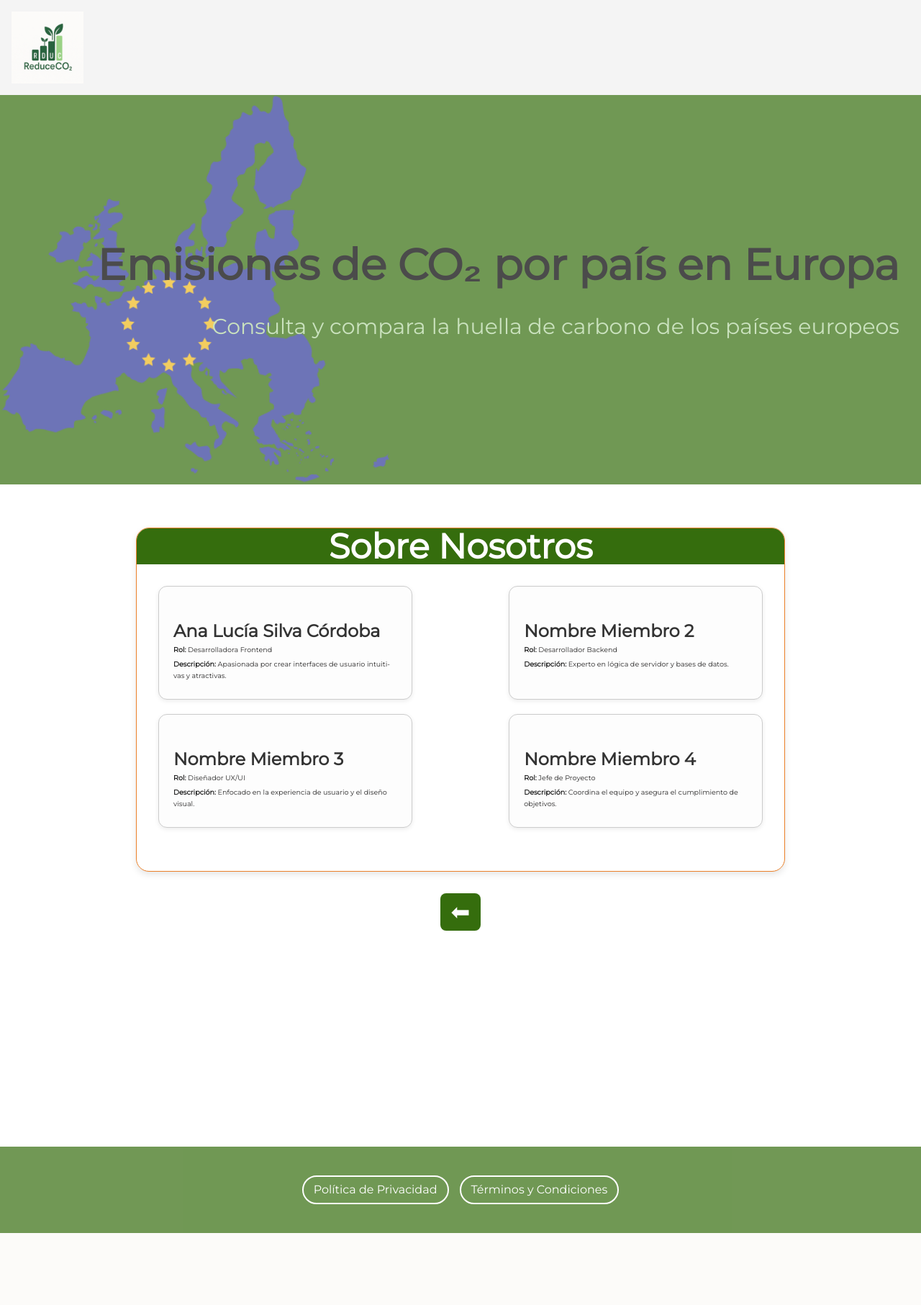
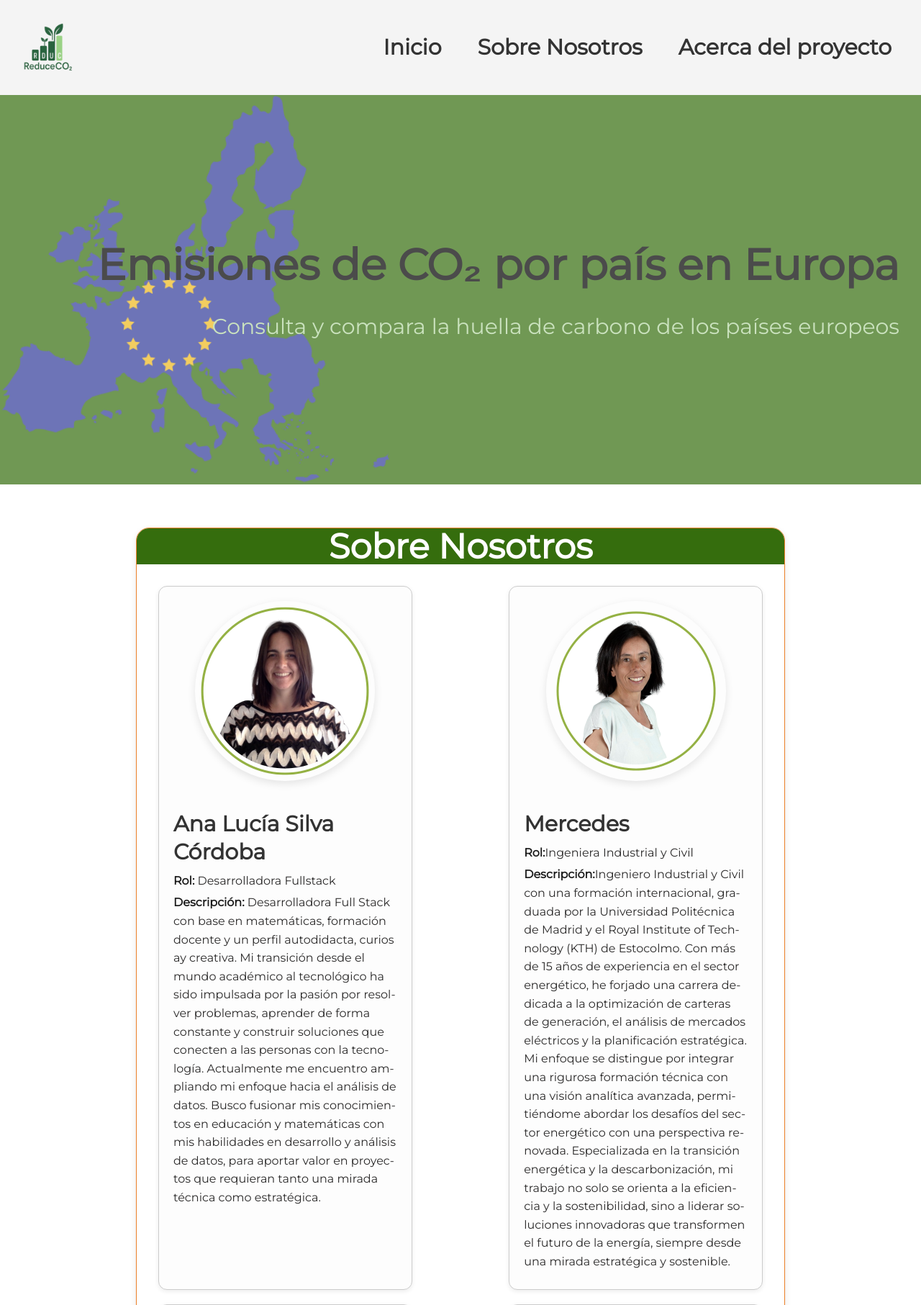
Before and after one commit to alusilcof5/eu_emisions, a Flask app: page /about in a window 1280 px wide. Shown: the top 1813 px of the page at 72% size. Before the commit the page ends 1713 px from the top, so only its background shows below. Run offline with Flask 3, Linux system fonts and the light colour scheme.

Commit message:
fix:styles from team group

```diff
--- a/static/css/about.css
+++ b/static/css/about.css
@@ -53,12 +53,13 @@
 .team-member h4 {
   color: #333;
   margin-bottom: 8px;
-  font-size: 0.8em;
+  line-height: 1.3;
+
 }
 
 /* Estilo para los párrafos dentro de cada miembro */
 .team-member p {
-  font-size: 0.6rem; /* Tamaño de fuente del texto */
+  font-size: 1rem; /* Tamaño de fuente del texto */
   color: #2b2a2a;   /* Color del texto */
   font-weight: 400; /* Peso normal para el texto */
   line-height: 1.6;
--- a/static/css/project.css
+++ b/static/css/project.css
@@ -37,9 +37,8 @@
   .project-content p {
     font-size: 1rem;
     color: #2b2a2a;
-    line-height: 1.8;
-    font-weight: 400;
     margin-bottom: 16px;
+    line-height: 1.2;
   }
 
   /* Imágenes */
@@ -48,6 +47,26 @@
     border-radius: 12px;
     margin: 20px 0;
     box-shadow: 0 2px 6px rgba(0, 0, 0, 0.08);
+  }
+
+  .intro {
+    padding: 1rem 1rem;
+    color: white;
+    position: relative;
+    min-height: 200px;
+    display: flex;
+    align-items: center;
+    justify-content: center;
+    text-align: center;
+  }
+
+
+  .intro__overlay {
+    color: #2b2a2a;
+    line-height: 1.3;
+    padding: 1rem;
+    border-radius: 12px;
+    max-width: 1000px;
   }
 
   @media (max-width: 768px) {
--- a/static/css/style.css
+++ b/static/css/style.css
@@ -8,6 +8,8 @@ body {
     line-height: 20px;
     background-color: #fff;
 }
+
+
 
 h1, h2, p {
     margin: 0;
@@ -68,7 +70,7 @@ ul {
     text-align: right;
 }
 
-.favicon img {
+.logo img {
     height: 50px;
 
 }
@@ -84,7 +86,7 @@ main {
 }
 
 a {
-    text-decoration: none; /* 🔥 Esto elimina subrayado globalmente */
+    text-decoration: none;
 }
 
 a:visited {
@@ -107,6 +109,8 @@ a:visited {
     text-align: center;
     background-color: #f9f9f9;
 }
+
+
 
 .card__content {
     margin-top: 10px;
@@ -186,13 +190,16 @@ a:visited {
     color: #7ac943;
 }
 
-/* Navbar Styles (Responsive) */
+.logo {
+    height: 100px;
+}
+
 .navbar {
     display: flex;
     justify-content: space-between;
     align-items: center;
     padding: 1rem;
-    background-color: #f4f4f4; /* Cambia según tu diseño */
+    background-color: #f4f4f4;
 }
 
 .navbar__left {
@@ -202,35 +209,31 @@ a:visited {
 }
 
 .nav-links {
-    display: none;
+    display: flex;
     list-style: none;
+    margin: 0;
     padding: 0;
-    margin: 0;
-    gap: 1rem;
+}
+
+.nav-links li {
+    margin: 0 15px;
 }
 
 .nav-links a {
     text-decoration: none;
-    color: #f4f4f4;;
     font-weight: bold;
+    color: #333;
+    padding: 5px 10px;
 }
-.nav-links.active {
-    display: block;
-}
-
-.favicon {
-    height: 100px;
-}
-
 
 .navbar a:hover {
     background-color: #555;
     color: white;
 }
 
-/* Hamburger Menu */
+
 .menu-toggle {
-    display: none; /* Hide by default on larger screens */
+    display: none;
     cursor: pointer;
     padding: 10px;
     background-color: transparent;
@@ -238,9 +241,30 @@ a:visited {
     font-size: 24px;
 }
 
-/* Responsive Navbar */
+.team-member__img {
+    width: 100%;
+    max-width: 250px;
+    height: auto;
+    display: block;
+    margin: 0 auto;
+    border-radius: 50%; /* opcional, para dar forma circular */
+    object-fit: cover;   /* asegura que no se deforme la imagen */
+    box-shadow: 0 4px 12px rgba(0, 0, 0, 0.1); /* suave sombra */
+    transition: transform 0.3s ease-in-out;
+  }
+
+  .team-member__img:hover {
+    transform: scale(1.05); /* efecto suave al pasar el ratón */
+  }
+
+
+
 @media (max-width: 768px) {
-        nav ul {
+    .team-member__img {
+        max-width: 180px;
+      }
+
+    nav ul {
             display: none;
             flex-direction: column;
             position: absolute;
@@ -300,12 +324,14 @@ a:visited {
         a{
             color: #f4f4f4;
         }
-
+        .menu {
+            line-height: 1.6;
+        }
 
     }
 
 
-@media (max-width: 768px) {
+@media (max-width: 488px) {
     .header {
         padding: 15vh 20px;
         align-items: center;
@@ -368,4 +394,10 @@ a:visited {
     .main__title {
         font-size: x-large;
     }
+
+
+        .team-member__img {
+          max-width: 140px;
+        }
+
 }
--- a/templates/about.html
+++ b/templates/about.html
@@ -10,37 +10,41 @@
     <div class="team-members">
 
       <div class="team-member">
+        <img src="static/img/lucia.png" width="250px" align-item="center" alt="Ana Lucía Silva Córdoba" class="team-member__img" />
         <h4>Ana Lucía Silva Córdoba</h4>
-        <p><strong>Rol:</strong> Desarrolladora Frontend</p>
-        <p><strong>Descripción:</strong> Apasionada por crear interfaces de usuario intuitivas y atractivas.</p>
+        <p><strong>Rol:</strong> Desarrolladora Fullstack</p>
+        <p><strong>Descripción:</strong> Desarrolladora Full Stack con base en matemáticas, formación docente y un perfil autodidacta, curios ay creativa. Mi transición desde el mundo académico al tecnológico ha sido impulsada por la pasión por resolver problemas, aprender de forma constante y construir soluciones que conecten a las personas con la tecnología. Actualmente me encuentro ampliando mi enfoque hacia el análisis de datos. Busco fusionar mis conocimientos en educación y matemáticas con mis habilidades en desarrollo y análisis de datos, para aportar valor en proyectos que requieran tanto una mirada técnica como estratégica. </p>
+    </div>
+
+      <div class="team-member">
+        <img src="static/img/mercedes.png" alt="Mercedes" class="team-member__img" />
+        <h4>Mercedes</h4>
+        <p><strong>Rol:</strong>Ingeniera Industrial y Civil</p>
+        <p><strong>Descripción:</strong>Ingeniero Industrial y Civil con una formación internacional, graduada por la Universidad Politécnica de Madrid y el Royal Institute of Technology (KTH) de Estocolmo. Con más de 15 años de experiencia en el sector energético, he forjado una carrera dedicada a la optimización de carteras de generación, el análisis de mercados eléctricos y la planificación estratégica. Mi enfoque se distingue por integrar una rigurosa formación técnica con una visión analítica avanzada, permitiéndome abordar los desafíos del sector energético con una perspectiva renovada. Especializada en la transición energética y la descarbonización, mi trabajo no solo se orienta a la eficiencia y la sostenibilidad, sino a liderar soluciones innovadoras que transformen el futuro de la energía, siempre desde una mirada estratégica y sostenible.</p>
       </div>
 
       <div class="team-member">
-        <h4>Nombre Miembro 2</h4>
-        <p><strong>Rol:</strong> Desarrollador Backend</p>
-        <p><strong>Descripción:</strong> Experto en lógica de servidor y bases de datos.</p>
+        <img src="static/img/gerard.png" alt="Gerard" class="team-member__img" />
+        <h4>Gerard</h4>
+        <p><strong>Rol:</strong> Data Analyst de Clientes y Éxito del Cliente</p>
+        <p><strong>Descripción:</strong> Customer Success Manager con una sólida trayectoria en la gestión de cuentas y proyectos en los sectores educativo y tecnológico, comprometido con la excelencia en cada interacción. Especializado en la construcción de relaciones institucionales y el desarrollo de clientes, mi enfoque se basa en la creación de soluciones personalizadas que garanticen el éxito y la satisfacción a largo plazo. Multilingüe, con fluidez en catalán, castellano, inglés y francés, cuento con una formación en Relaciones Internacionales y Traducción, lo que me permite abordar retos globales con una perspectiva intercultural y estratégica. Mi pasión por la innovación y el servicio al cliente me impulsa a ser un referente en la creación de relaciones duraderas, transformando la experiencia del cliente en una verdadera ventaja competitiva.</p>
       </div>
 
       <div class="team-member">
-        <h4>Nombre Miembro 3</h4>
-        <p><strong>Rol:</strong> Diseñador UX/UI</p>
-        <p><strong>Descripción:</strong> Enfocado en la experiencia de usuario y el diseño visual.</p>
+        <img src="static/img/carina.png" alt="ACarina Jimenez" class="team-member__img" />
+        <h4></h4>
+        <p><strong>Rol:</strong> Responsable de Optimización de Procesos con Datos</p>
+        <p><strong>Descripción:</strong> Profesional con una sólida trayectoria en el ámbito administrativo, especializada en la gestión de procesos y la optimización de recursos. A lo largo de mi carrera, he impulsado la implementación de estrategias orientadas a mejorar la eficiencia operativa y la productividad en diversos entornos organizacionales, con un enfoque particular en instituciones educativas del sector público. Mi compromiso con la mejora continua y la gestión estratégica me ha permitido contribuir de manera significativa a la optimización de recursos y a la consecución de objetivos a largo plazo, garantizando siempre un impacto positivo en la eficiencia y el rendimiento global de las organizaciones.</p>
       </div>
 
-      <div class="team-member">
-        <h4>Nombre Miembro 4</h4>
-        <p><strong>Rol:</strong> Jefe de Proyecto</p>
-        <p><strong>Descripción:</strong> Coordina el equipo y asegura el cumplimiento de objetivos.</p>
-      </div>
+    </div>
 
-    </div> <!-- Fin de team-members -->
+  </section>
 
-  </section> <!-- Fin de team-info -->
 
-  <!-- Botón de regreso fuera de la sección principal -->
   <div class="button__container">
     <a href="/" class="btn" title="Volver">
-      ⬅ <!-- Código HTML para la flecha izquierda -->
+      ⬅
     </a>
   </div>
 </main>
--- a/templates/layout.html
+++ b/templates/layout.html
@@ -5,7 +5,7 @@
     <meta name="viewport" content="width=device-width, initial-scale=1.0">
     <title>{% block title %}EU Emissions{% endblock %}</title>
     <link rel="stylesheet" href="{{ url_for('static', filename='css/style.css') }}">
-    <link rel="stylesheet" href="{{ url_for('static', filename='css/country-details.css') }}">
+    <link rel="stylesheet" href="{{ url_for('static', filename='css/country_details.css') }}">
     <link rel="stylesheet" href="{{ url_for('static', filename='css/about.css') }}">
     <link rel="stylesheet" href="{{ url_for('static', filename='css/project.css') }}">
     <link rel="icon" href="{{ url_for('static', filename='img/favicon.png') }}" type="image/png">
@@ -19,15 +19,15 @@
 
     <nav class="navbar">
         <div class="navbar__right">
-            <img src="{{ url_for('static', filename='img/favicon.png') }}" alt="Logo" class="favicon" />
+            <img src="{{ url_for('static', filename='img/logo.png') }}" alt="logo" class="logo" />
         </div>
 
         <div class="navbar__left">
             <button class="menu-toggle">☰</button>
             <ul class="nav-links">
-                <li><a href="{{ url_for('index') }}">Inicio</a></li>
-                <li><a href="{{ url_for('about') }}">Sobre Nosotros</a></li>
-                <li><a href="{{ url_for('project') }}">Acerca del proyecto</a></li>
+                <li><a href="{{ url_for('index') }}" class="menu">Inicio</a></li>
+                <li><a href="{{ url_for('about') }}" class="menu">Sobre Nosotros</a></li>
+                <li><a href="{{ url_for('project') }}" class="menu">Acerca del proyecto</a></li>
             </ul>
         </div>
 
--- a/templates/project.html
+++ b/templates/project.html
@@ -5,10 +5,13 @@
 {% block content %}
 <main class="project-content">
     <section class="intro">
-        <img src="{{ url_for('static', filename='img/eu-green-deal.jpg') }}" alt="Pacto Verde Europeo" class="project-img">
+        <div class="intro__overlay">
+        <img src="{{ url_for('static', filename='img/pacto.jpg') }}" alt="Pacto Verde Europeo" class="project-img">
+        Pacto Verde Europeo
         <p>
             Este proyecto tiene como propósito evaluar la efectividad de las políticas ambientales adoptadas por los Estados miembros de la Unión Europea en el marco del Acuerdo de París y el Pacto Verde Europeo. Utilizamos datos históricos y técnicas de machine learning para proyectar tendencias de emisiones y generar recomendaciones basadas en evidencia.
         </p>
+    </div>
     </section>
 
     <section class="objectives">
```
Also changed, not shown: templates/country_details.html (+5 -36 lines), static/img/carina.png (added), static/img/gerard.png (added), static/img/logo.png (added), static/img/lucia.png (added), static/img/mercedes.png (added), static/img/pacto.jpg (added).
